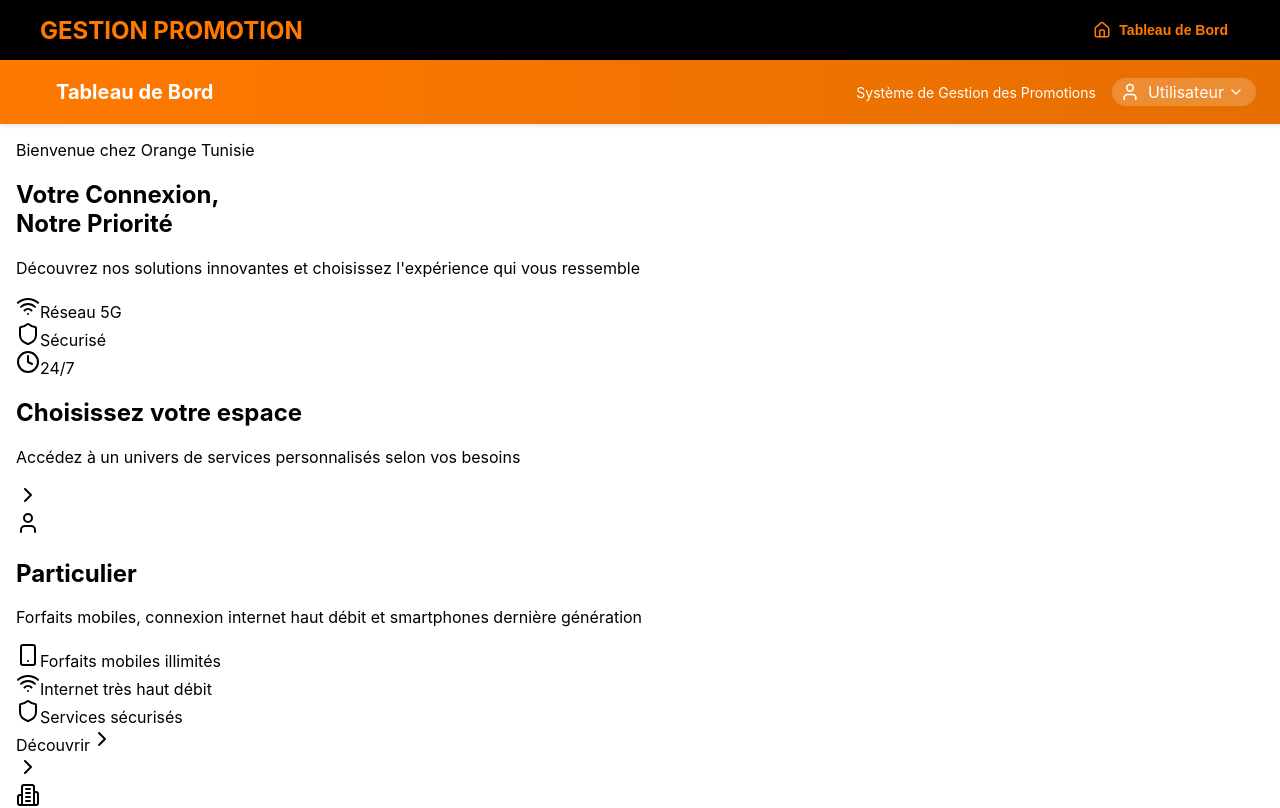
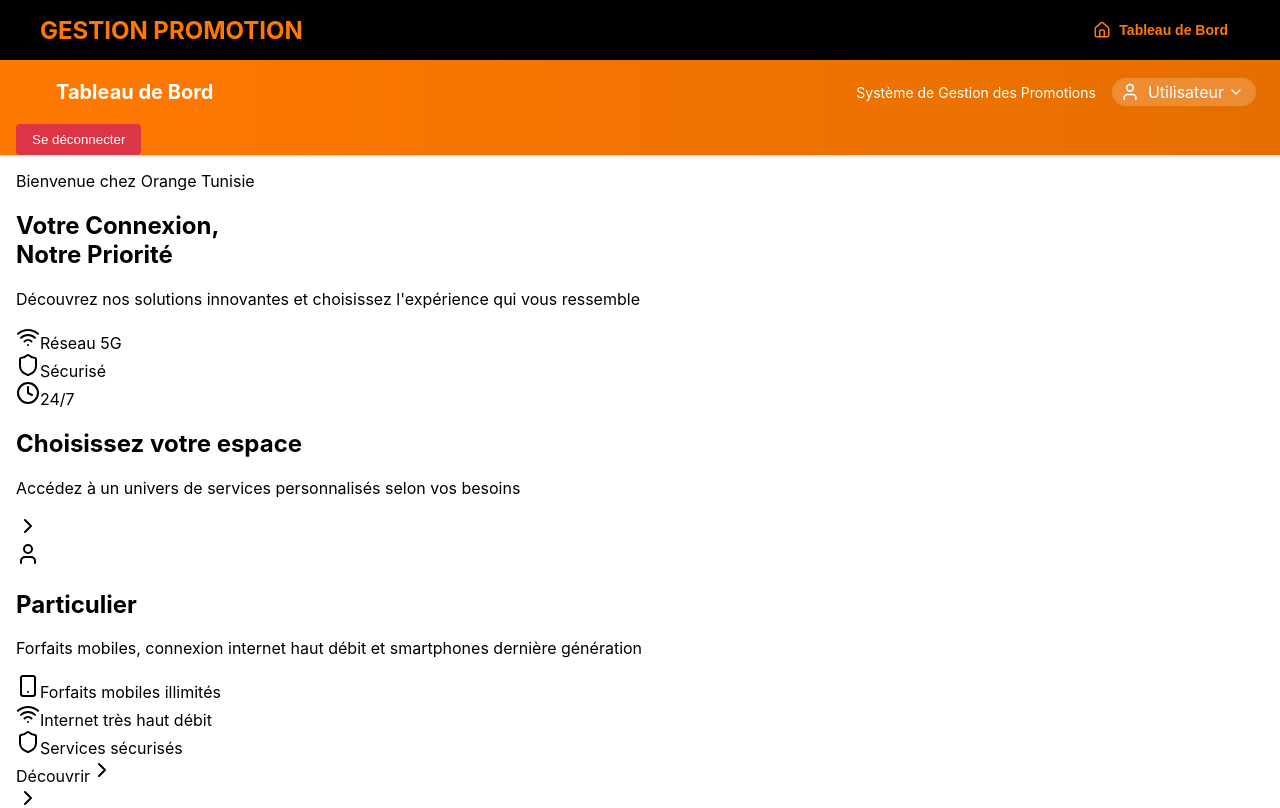
Before and after one commit to amina129/GESTION-PROMO, a React (Create React App) app in the folder frontend/: page /telecom in a window 1280 px wide. Shown: the top 808 px of the page. Built offline with nearby package versions, Linux system fonts and the light colour scheme.

Commit message:
added a lougout button

```diff
--- a/frontend/src/components/auth/AuthContext.js
+++ b/frontend/src/components/auth/AuthContext.js
@@ -1,4 +1,5 @@
 import { createContext, useContext, useState, useEffect } from 'react';
+import { useNavigate } from 'react-router-dom';
 import authService from './authService';
 
 const AuthContext = createContext();
@@ -6,6 +7,7 @@ const AuthContext = createContext();
 export function AuthProvider({ children }) {
     const [currentUser, setCurrentUser] = useState(null);
     const [loading, setLoading] = useState(true);
+    const navigate = useNavigate();
 
     const login = async (email, password) => {
         try {
@@ -18,9 +20,29 @@ export function AuthProvider({ children }) {
         }
     };
 
-    const logout = () => {
-        authService.logout();
-        setCurrentUser(null);
+    const logout = async () => {
+        try {
+            const token = localStorage.getItem('token');
+            const response = await fetch('/logout', {
+                method: 'POST',
+                headers: {
+                    'Content-Type': 'application/json',
+                    'Authorization': `Bearer ${token}`
+                }
+            });
+
+            if (response.ok) {
+                const data = await response.json();
+                console.log(data.message);
+            }
+        } catch (error) {
+            console.error('Erreur lors de la déconnexion:', error);
+        } finally {
+            localStorage.removeItem('token');
+            localStorage.removeItem('user');
+            setCurrentUser(null);
+            navigate('/login');
+        }
     };
 
     useEffect(() => {
--- a/frontend/src/components/common/Header.jsx
+++ b/frontend/src/components/common/Header.jsx
@@ -1,7 +1,12 @@
 import { ChevronDown, User } from 'lucide-react';
-import './Header.css'; // Create this file for CSS
+import './Header.css';
+import LogoutButton from './LogoutButton';
+import { useAuth } from '../auth/AuthContext';
 
-const Header = ({ activeTab }) => (
+const Header = ({ activeTab }) => {
+    const { currentUser } = useAuth();
+
+    return (
         <header className="orange-header">
             <div className="header-container">
                 <div className="header-left">
@@ -18,12 +23,14 @@ const Header = ({ activeTab }) => (
 
                     <div className="user-profile" role="button" tabIndex={0}>
                         <User className="user-icon" />
-                    <span>Utilisateur</span>
+                        <span>{currentUser?.nom || 'Utilisateur'}</span>
                         <ChevronDown className="dropdown-icon" />
                     </div>
                 </div>
             </div>
+            <LogoutButton />
         </header>
     );
+};
 
 export default Header;
--- /dev/null
+++ b/frontend/src/components/common/LogoutButton.jsx
@@ -0,0 +1,31 @@
+// components/common/LogoutButton.jsx
+import { useAuth } from '../auth/AuthContext';
+
+const LogoutButton = ({ className = "logout-btn" }) => {
+    const { logout } = useAuth();
+
+    const handleLogout = async () => {
+        if (window.confirm('Êtes-vous sûr de vouloir vous déconnecter ?')) {
+            await logout();
+        }
+    };
+
+    return (
+        <button
+            onClick={handleLogout}
+            className={className}
+            style={{
+                padding: '8px 16px',
+                backgroundColor: '#dc3545',
+                color: 'white',
+                border: 'none',
+                borderRadius: '4px',
+                cursor: 'pointer'
+            }}
+        >
+            Se déconnecter
+        </button>
+    );
+};
+
+export default LogoutButton;
--- a/frontend/src/pages/TelecomPromotionInterface.jsx
+++ b/frontend/src/pages/TelecomPromotionInterface.jsx
@@ -4,8 +4,7 @@ import Navbar from "../components/common/Navbar";
 import PromotionsManagement from "../components/promotions/PromotionsManagement";
 import ClientsManagement from "../components/Client/ClientsManagement";
 import HomePage from "../components/HomePage/HomePage";
-import { useAuth } from "../components/auth/AuthContext"; // Updated import
-
+import { useAuth } from "../components/auth/AuthContext";
 const TelecomPromotionInterface = () => {
     const [sidebarCollapsed, setSidebarCollapsed] = useState(false);
     const [activeTab, setActiveTab] = useState('HomePage');
```
Lines whose indentation alone changed are shown as unchanged.
